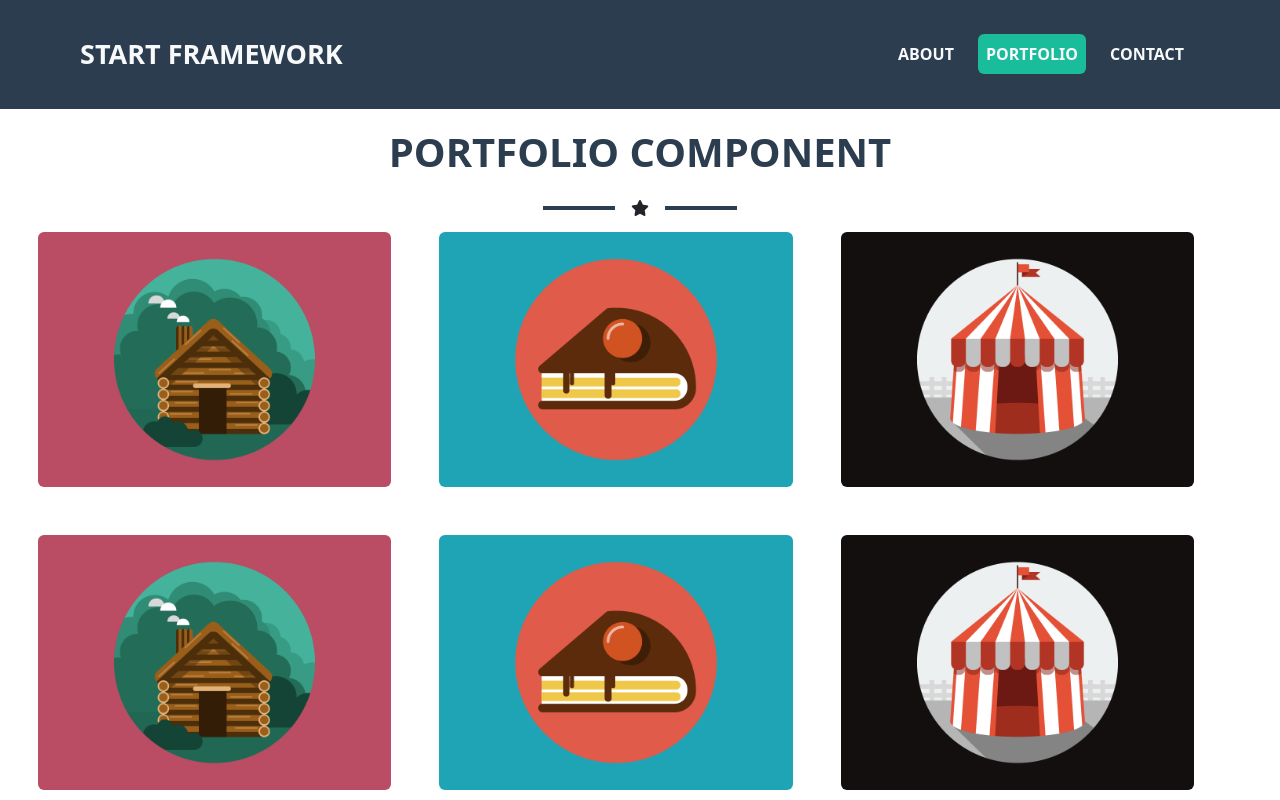
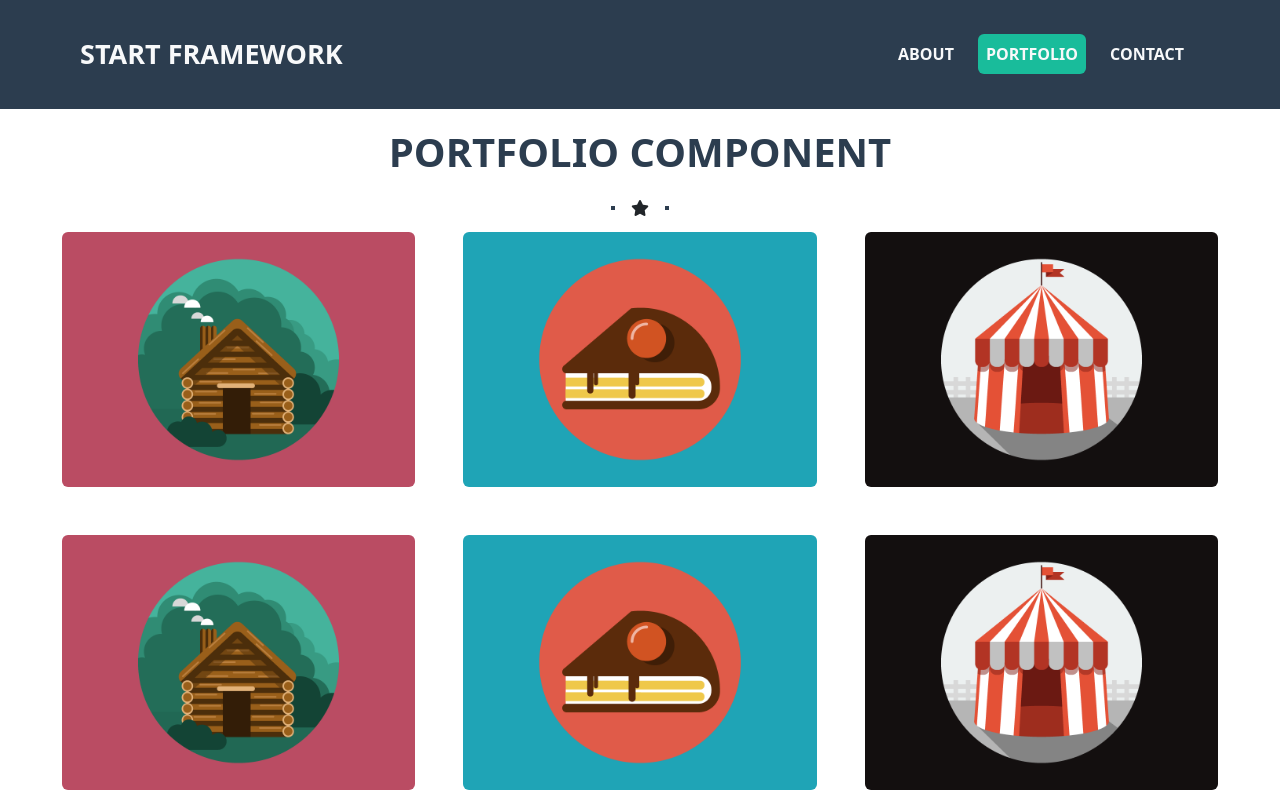
Before and after one commit to MohamedAbdelhay00/react-router, a React (Create React App) app: page /portfolio in a window 1280 px wide. Shown: the top 800 px of the page. Built offline with nearby package versions, Linux system fonts and the light colour scheme.

Commit message:
3rd commit

```diff
--- a/src/Components/Portfolio/Portfolio.js
+++ b/src/Components/Portfolio/Portfolio.js
@@ -9,7 +9,7 @@ import Card from './Card';
 
 export default function Portfolio() {
   return (
-    <div className="portfolio text-center w-100">
+    <div className="portfolio text-center w-100 d-flex flex-column align-items-center">
       <h2>PORTFOLIO COMPONENT</h2>
       <div className="d-flex justify-content-center align-items-center">
         <div className="hr"></div>
```
